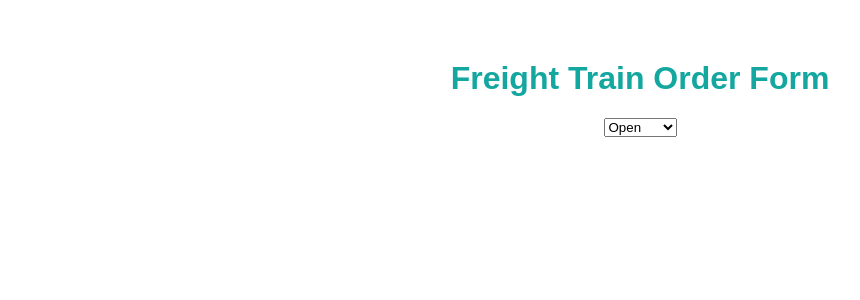
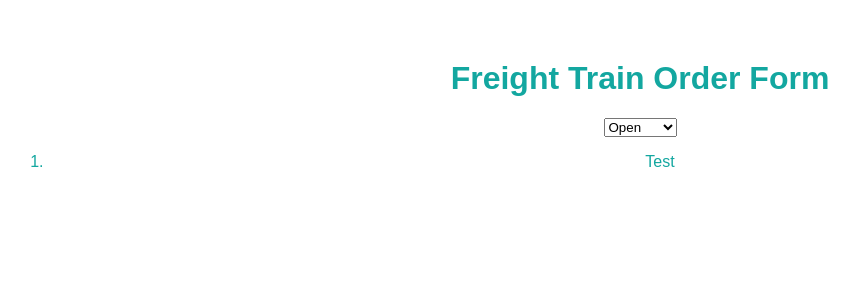
Before and after one commit to rudydimacali/freightVue, a Vue app: page / in a window 1280 px wide. Shown: the top 300 px of the page, without its empty margins (0-860 px from the left). Built offline with nearby package versions, Linux system fonts and the light colour scheme.

Commit message:
Initialize TrainRender component.

```diff
--- a/src/components/OrderForm.vue
+++ b/src/components/OrderForm.vue
@@ -12,15 +12,19 @@
         <option v-for="(type, index) in tankTypes" :value="type" :key="index">{{ type }}</option>
       </select>
     </form>
+    <TrainRender :wagons="wagons"/>
   </div>
 </template>
 
+
 <script>
+import TrainRender from './TrainRender.vue';
+
 export default {
   name: 'OrderForm',
   data() {
     return {
-      wagons: [],
+      wagons: ['Test'],
       wagonTypes: ['Open', 'Covered', 'Flat', 'Tank'],
       coveredTypes: ['Regular', 'Refrigerated', 'Livestock'],
       tankTypes: ['Liquid', 'Gas', 'Refrigerated Liquid', 'Refrigerated Gas'],
@@ -30,6 +34,9 @@ export default {
   },
   methods: {
   },
+  components: {
+    TrainRender,
+  },
 };
 
 
--- /dev/null
+++ b/src/components/TrainRender.vue
@@ -0,0 +1,27 @@
+<template>
+  <div id="TrainRender">
+    <ol>
+      <li v-for="trains in wagons">{{ trains }}</li>
+      </ol>
+  </div>
+</template>
+
+
+<script>
+export default {
+  name: 'TrainRender',
+  props: {
+    wagons: {
+      type: Array,
+      required: true,
+    },
+  },
+  methods: {
+  },
+};
+
+
+</script>
+
+<style scoped>
+</style>
```
Also changed, not shown: 1 other file (tests, documents, lock files or other folders).
